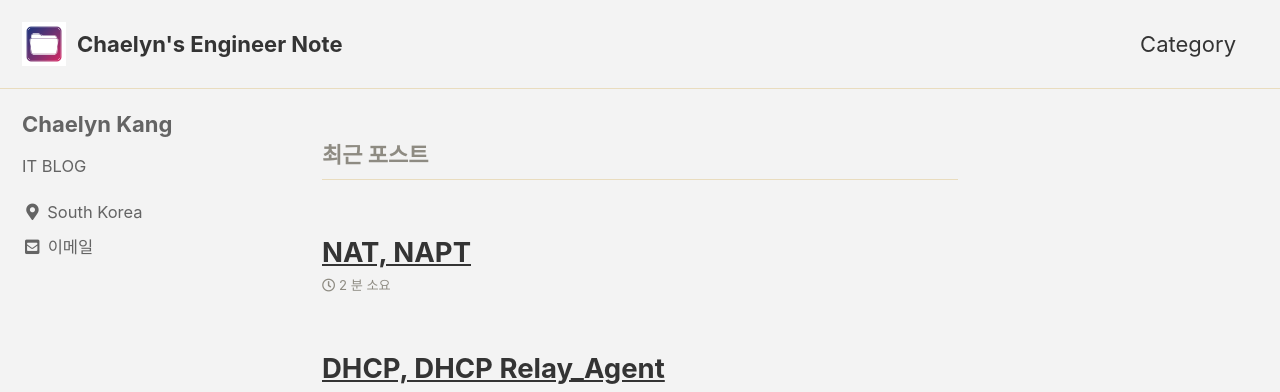
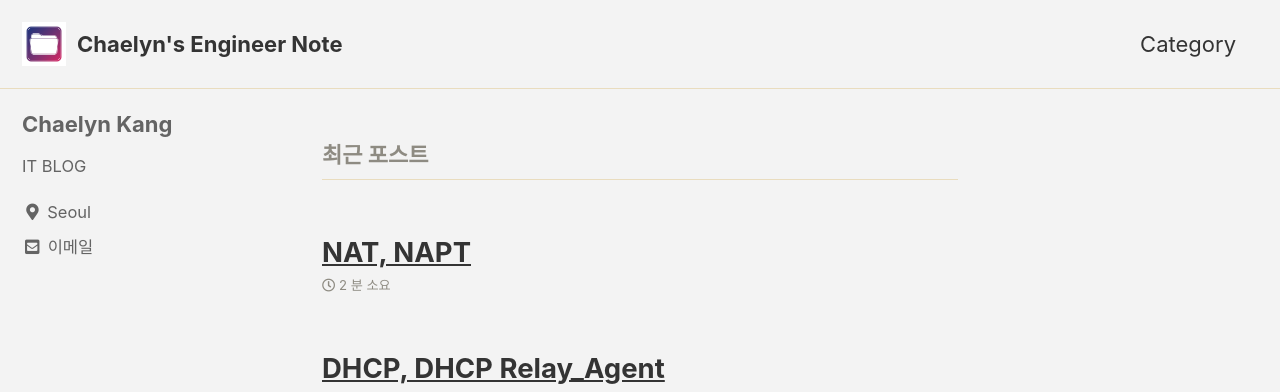
Before and after one commit to chaelynkang/chaelynkang.github.io, a Jekyll site: the page built from index.html, in a window 1280 px wide. Shown: the top 392 px of the page. Built offline with Jekyll 4.4.1, drawn with Linux system fonts in a browser that asks for light colours; cached includes are drawn as plain includes; the list of posts is cut into pages by our own code.

Commit message:
Update _config.yml

```diff
--- a/_config.yml
+++ b/_config.yml
@@ -107,7 +107,7 @@ author:
   name             : "Chaelyn Kang"
   avatar           : # path of avatar image, e.g. "/assets/images/bio-photo.jpg"
   bio              : "IT BLOG"
-  location         : "South Korea"
+  location         : "Seoul"
   email            : "kchl1216@naver.com"
   links:
     - label: "Email"
```
